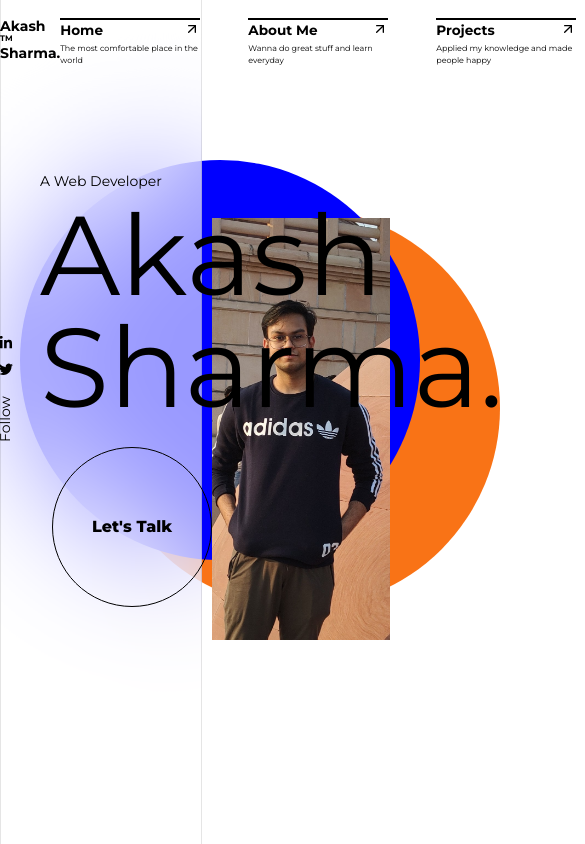
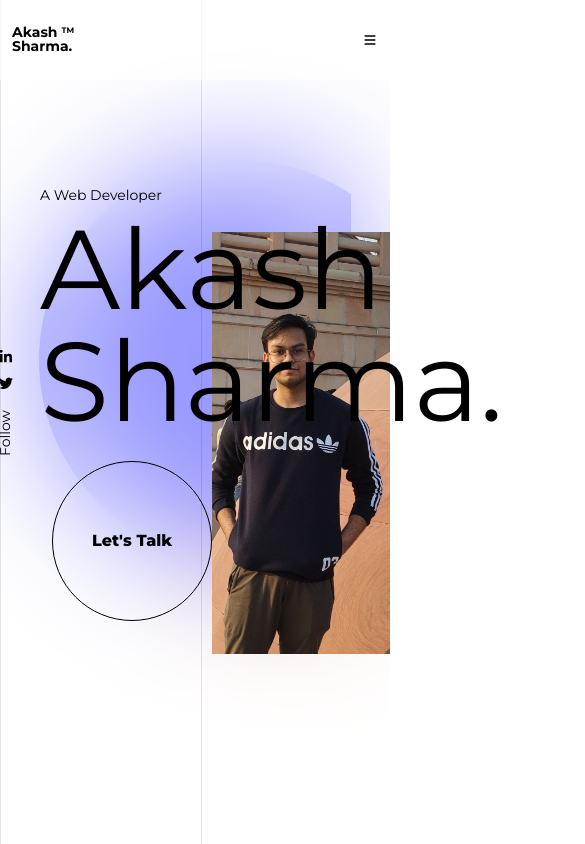
Before and after one commit to heyyakash/nextportfolio, a Next.js app: page / in a window 390 px wide. Shown: the top 844 px of the page, 585 px wide, since content can reach past the window. Built offline with nearby package versions, Linux system fonts and the light colour scheme.

Commit message:
made navbar responsive

```diff
--- a/components/Background.js
+++ b/components/Background.js
@@ -7,8 +7,8 @@ export const Background = ({ dimension }) => {
         // if(number%2==0) number+=1
         Array(parseInt(number)).map(() => console.log("Hello "))
         return (
-            <div className='absolute z-0'>
-                <div className='absolute inset-0 z-0 mx-auto w-[80%] py-[10rem]'>
+            <div className='absolute z-0 w-full inset-0'>
+                <div style = {{height}} className='absolute overflow-hidden inset-0 z-0 mx-auto w-[80%] py-[10rem]'>
                     <div className='relative'>
                         <div className='circle absolute z-[10] bg-[blue]'></div>
                         <div className='circle absolute z-[0] left-20 top-[3rem]'></div>
--- a/components/Container.js
+++ b/components/Container.js
@@ -4,7 +4,8 @@ import Navbar from './Navbar'
 
 const Container = () => {
     return (
-        <div className='max-w-[1300px] relative z-10 mx-auto'>
+
+        <div className='relative z-[100] max-w-[1300px] w-[100%] mx-auto'>
             <Navbar />
             <Hero />
         </div>
--- a/components/NavLinks.js
+++ b/components/NavLinks.js
@@ -8,7 +8,7 @@ const NavLinks = ({heading,text}) => {
                 <h4 className='text-[.85rem] font-bold'>{heading}</h4>
                 <FiArrowUpRight className='mt-[.05rem]' />
             </div>
-            <p className=' mt-0.5 text-[.5rem]  '>
+            <p className=' mt-0.5 text-[.55rem]  '>
                 {text}
             </p>
         </div>
--- a/components/Navbar.js
+++ b/components/Navbar.js
@@ -1,18 +1,27 @@
-import React from 'react'
+import React, { useState } from 'react'
 import NavLinks from './NavLinks'
+import {HiMenu} from 'react-icons/hi'
+import {IoMdClose} from 'react-icons/io'
 
 const Navbar = () => {
+    const [show,setShow] = useState(false)
     return (
-        <nav className=' flex items-start pt-5 justify-between'>
-            <div className='text-sm flex leading-[.85rem] flex-col font-[700]'>
+        <nav className=' flex h-[80px] md:h-[100px] items-center bg-white/70 md:bg-transparent md:items-start md:pt-5 justify-between overflow-hidden'>
+            <div className='text-sm ml-3 md:ml-0 flex leading-[.85rem] flex-col font-[700]'>
                 <p>Akash <sup className='text-[.5rem]'>TM</sup></p>
                 <p>Sharma.</p>
             </div>
-            <div className='flex gap-12'>
+            <div className={`flex gap-12 absolute md:relative flex-col md:flex-row bg-white/70 md:bg-transparent w-full md:w-auto ${show?'top-[80px]':'top-[-1000%]'} transitionAll md:top-0 h-[calc(100vh-80px)] md:h-auto p-3 md:p-0`}>
               <NavLinks heading = "Home" text = "The most comfortable place in the world" />
               <NavLinks heading = "About Me" text = "Wanna do great stuff and learn everyday" />
               <NavLinks heading = "Projects" text = "Applied my knowledge and made people happy" />
               <NavLinks heading = "Contact Me" text = "Lets meet, chat , have coffee and fun" />
+            </div>
+
+            <div onClick={()=>setShow(!show)} className='block md:hidden mr-3'>
+                {
+                    show?<IoMdClose />:<HiMenu />
+                }
             </div>
         </nav>
     )
--- a/styles/globals.css
+++ b/styles/globals.css
@@ -8,8 +8,11 @@
 }
 
 @layer base{
+  *{
+    @apply box-border;
+  }
   body{
-    @apply m-0 p-0 bg-white min-h-[100vh] font-montserrat;
+    @apply m-0 p-0 overflow-hidden w-full bg-white min-h-[100vh] font-montserrat;
   }
 }
 
@@ -21,7 +24,7 @@
     @apply transition-all duration-200;
   }
   .navlink{
-    @apply w-[140px] relative cursor-pointer transitionAll
+    @apply w-full md:w-[140px] relative cursor-pointer transitionAll
       before:content-[''] before:w-full before:absolute before:-top-0.5  before:bg-black before:h-[2px] before:transitionAll hover:before:w-0
       after:content-[''] after:w-0 after:absolute after:-bottom-[.40rem] after:bg-black after:h-[2px] after:transitionAll hover:after:w-full ;
     }
```
